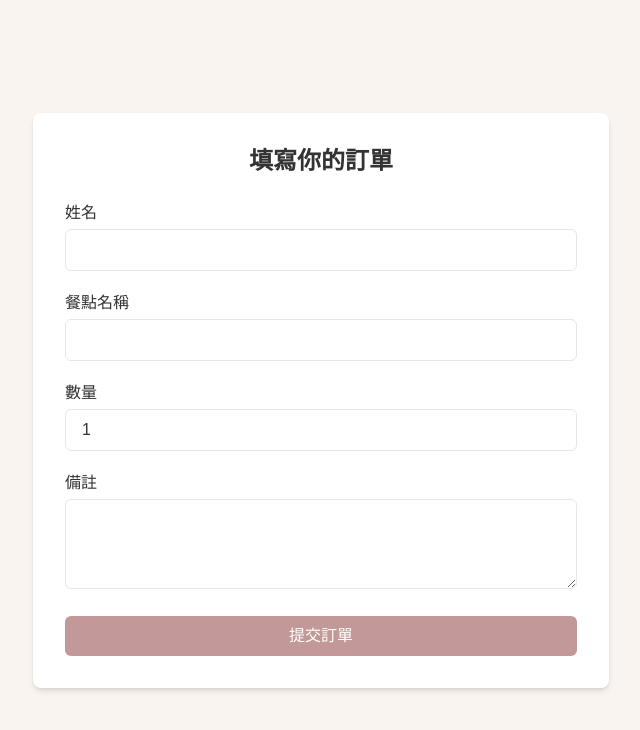
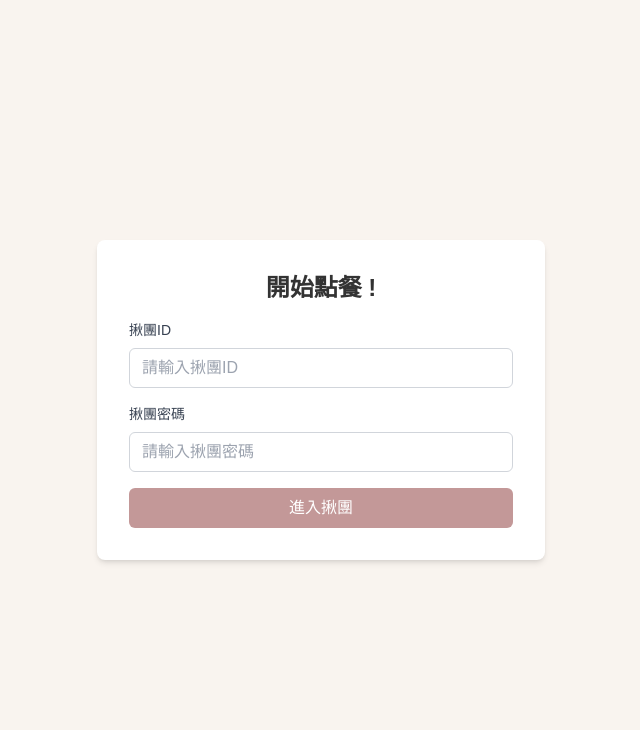
Before and after one commit to yijing0310/order-front, a Next.js app: page /group in a window 1280 px wide. Shown: the top 730 px of the page, without its empty margins (319-959 px from the left). Built offline with nearby package versions, Linux system fonts and the light colour scheme.

Commit message:
新增進入揪團畫面

```diff
--- a/app/group/_components/enter.js
+++ b/app/group/_components/enter.js
@@ -1,34 +1,76 @@
-'use client'
-import { useState } from 'react';
-import { useRouter } from 'next/navigation';
+"use client";
+import { useState } from "react";
+import { useRouter } from "next/navigation";
 
 export default function EnterGroup() {
-    const [password, setPassword] = useState('');
+    const [password, setPassword] = useState("");
     const router = useRouter();
 
     const handleSubmit = (e) => {
         e.preventDefault();
 
         // 模擬驗證流程（可改成 API）
-        if (password === '1234') {
-            router.push('/group-form'); // 導向填寫畫面
+        if (password === "1234") {
+            router.push("/group-form"); // 導向填寫畫面
         } else {
-            alert('密碼錯誤，請再試一次');
+            alert("密碼錯誤，請再試一次");
         }
     };
 
     return (
         <div className="min-h-screen flex flex-col items-center justify-center px-4">
             <div className="bg-white p-8 rounded-lg shadow-md w-full max-w-md">
-                <h2 className="text-2xl font-semibold mb-4 text-center">輸入揪團密碼</h2>
+                <h2 className="text-2xl font-semibold mb-4 text-center">
+                    開始點餐 !
+                </h2>
                 <form onSubmit={handleSubmit} className="space-y-4">
-                    <input
-                        type="password"
-                        value={password}
-                        onChange={(e) => setPassword(e.target.value)}
-                        placeholder="請輸入密碼"
-                        className="w-full px-4 py-2 border rounded-md focus:outline-none focus:ring-2 focus:ring-primary"
-                    />
+                    {/* 揪團ID欄位 */}
+                    <div className="flex flex-col mb-3">
+                        <label
+                            htmlFor="ID"
+                            className="mb-2 text-sm font-medium text-gray-700"
+                        >
+                            揪團ID
+                            {/* ERROR */}
+                            {/* <div className="text-[12px] text-red-500 h-3 mt-2 ml-3 inline pb-1 ">
+
+                        </div> */}
+                        </label>
+                        <input
+                            type="text"
+                            id="ID"
+                            name="ID"
+                            placeholder="請輸入揪團ID"
+                            className="h-10 px-3 rounded-md border border-gray-300 bg-white text-gray-800 placeholder-gray-400 focus:outline-none focus:ring-2 focus:ring-primary focus:border-transparent transition-all"
+                            // value={registerForm.name}
+                            // onChange={}
+                            maxLength={10}
+                        />
+                    </div>
+                    {/* 揪團密碼欄位 */}
+                    <div className="flex flex-col">
+                        <label
+                            htmlFor="password"
+                            className="mb-2 text-sm font-medium text-gray-700"
+                        >
+                            揪團密碼
+                            {/* ERROR */}
+                            {/* <div className="text-[12px] text-red-500 h-3 mt-2 ml-3 inline pb-1 ">
+
+                        </div> */}
+                        </label>
+                        <input
+                            type="text"
+                            id="password"
+                            name="password"
+                            placeholder="請輸入揪團密碼"
+                            className="h-10 px-3 rounded-md border border-gray-300 bg-white text-gray-800 placeholder-gray-400 focus:outline-none focus:ring-2 focus:ring-primary focus:border-transparent transition-all"
+                            // value={registerForm.name}
+                            // onChange={}
+                            maxLength={10}
+                        />
+                    </div>
+
                     <button
                         type="submit"
                         className="w-full bg-primary text-white py-2 rounded-md hover:bg-third transition"
--- a/app/group/page.js
+++ b/app/group/page.js
@@ -4,7 +4,7 @@ import EnterGroup from './_components/enter'
 import GroupForm from './_components/group-form'
 export default function page() {
   return (
-    // <EnterGroup/>
-    <GroupForm/>
+    <EnterGroup/>
+    // <GroupForm/>
   )
 }
--- a/app/member-center/add-group/page.js
+++ b/app/member-center/add-group/page.js
@@ -211,7 +211,7 @@ export default function AddGroupPage() {
                                 name="password"
                                 placeholder="輸入密碼"
                                 className="h-10 px-3 rounded-md border border-gray-300 bg-white placeholder-gray-400 focus:outline-none focus:ring-2 focus:ring-primary focus:border-transparent transition-all"
-                                maxLength={20}
+                                maxLength={10}
                                 value={addGroupForm.password}
                                 onChange={changeAddGroupForm}
                             />
--- a/utils/schema/addGroupSchema.js
+++ b/utils/schema/addGroupSchema.js
@@ -21,8 +21,8 @@ export const addGroupSchema = z.object({
         .string()
         .optional()
         .or(z.literal("")) // 允許空字串
-        .refine((val) => !val || (val.length >= 3 && val.length <= 20), {
-            message: "密碼需為 3~20 字之間",
+        .refine((val) => !val || (val.length >= 3 && val.length <= 10), {
+            message: "密碼需為 3~10 字之間",
         }),
     template: z.enum(["basic", "drink", "custom"]),
     note: z.string().optional(),
```
